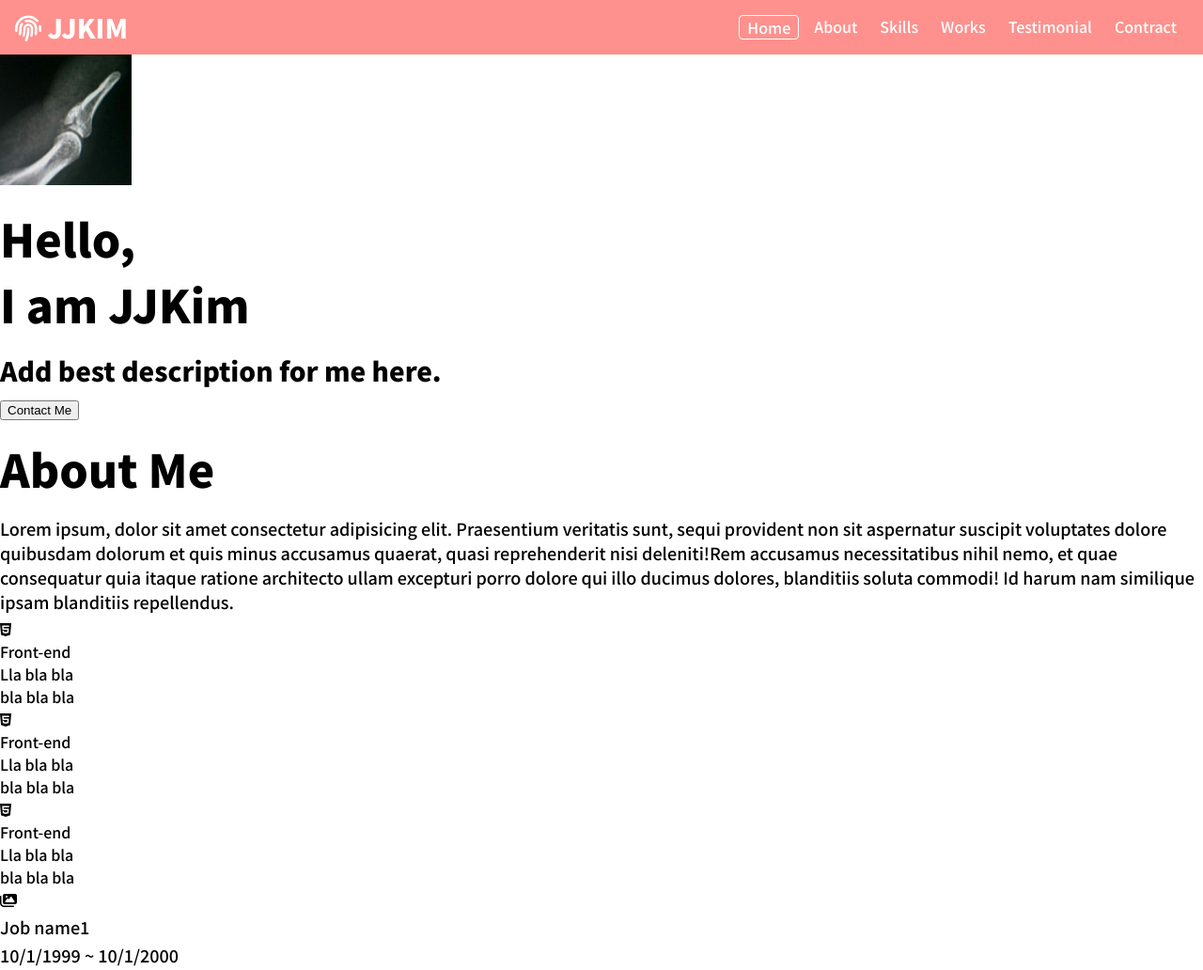
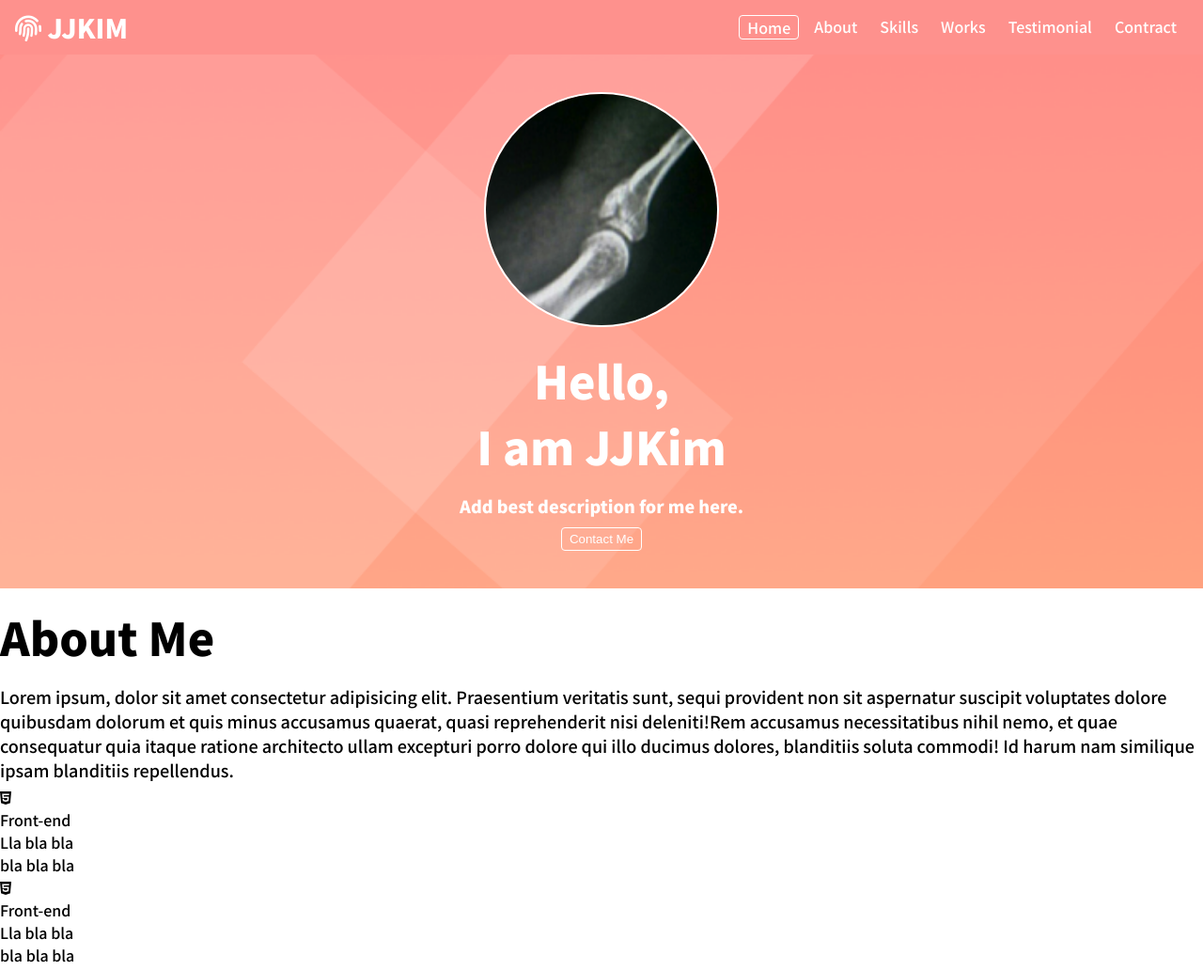
Before and after one commit to objects76/portfolio, a plain HTML site: page index.html in a window 1280 px wide. Shown: the top 1032 px of the page at 94% size. Drawn offline with Linux system fonts and the light colour scheme; a script that the page names is missing.

Commit message:
+ css.home

```diff
--- a/index.html
+++ b/index.html
@@ -38,7 +38,7 @@
 
         <h1 class="home__title">Hello, <br/>I am JJKim</h1>
         <h2 class="home__desc">Add best description for me here.</h2>
-        <button class="home_contact">Contact Me</button>
+        <button class="home__contact">Contact Me</button>
     </section>
     <section id="about">
         <h1>About Me</h1>
--- a/style.css
+++ b/style.css
@@ -114,3 +114,43 @@ ul {
 .navbar__menu__item:hover {
   background-color: var(--color-dark-pink);
 }
+
+/* home */
+#home {
+  background: url(imgs/home-background.png) center/cover no-repeat;
+  padding: 40px;
+  text-align: center;
+  color: var(--color-white);
+}
+
+/* default button */
+button {
+  background-color: transparent;
+  outline: none;
+  border: none;
+  cursor: pointer;
+}
+
+.home__avatar {
+  width: 250px;
+  height: 250px;
+  border-radius: 50%;
+  border: 2px solid var(--color-white);
+}
+
+.home__title,
+.home__desc {
+  color: var(--color-white);
+}
+
+.home__desc {
+  color: var(--color-white);
+  font-size: var(--font-regular);
+}
+
+.home__contact {
+  border: 1px solid var(--color-white);
+  color: var(--color-white);
+  padding: 4px 8px;
+  border-radius: var(--size-border-radius);
+}
```
Also changed, not shown: imgs/home-background.png (added).
